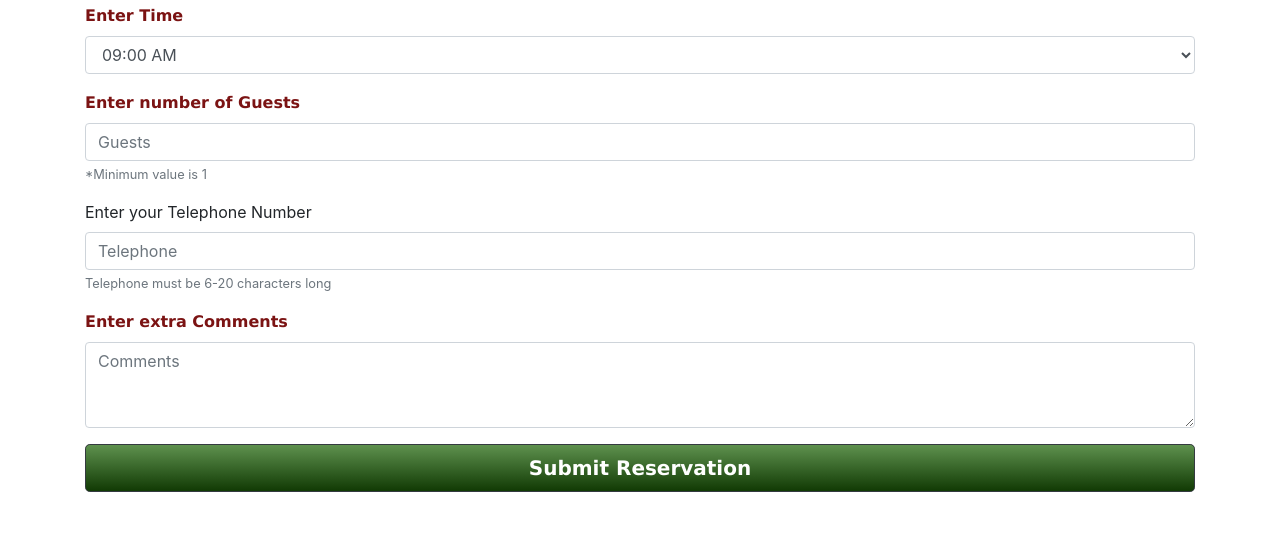
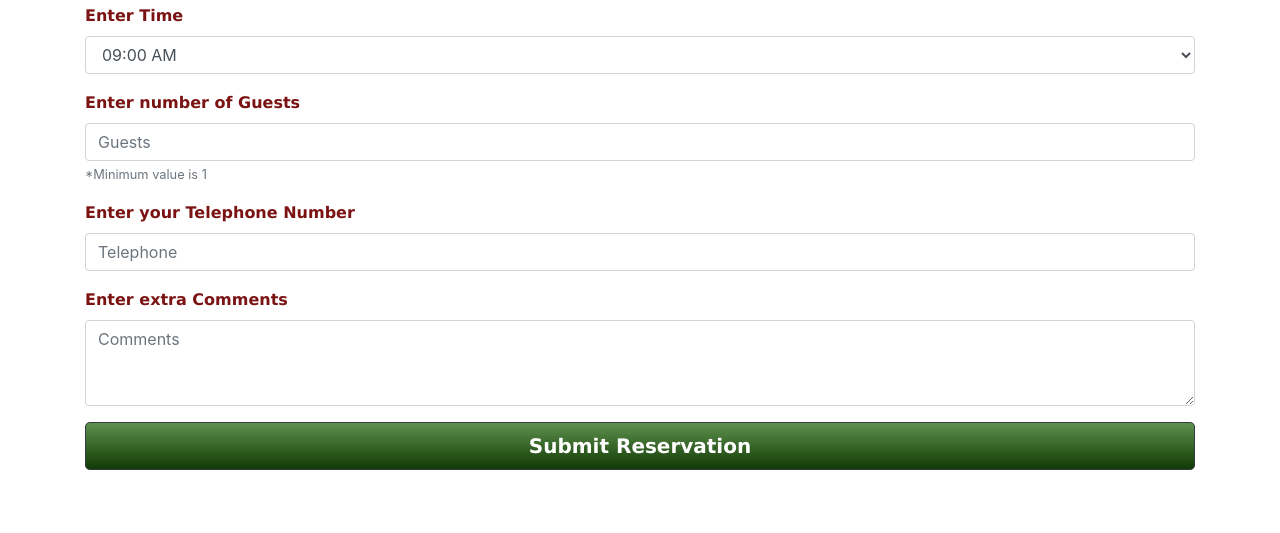
Before and after one commit to EndiTrico/Restaurant_Booking_Management_System-Cherry_Restaurant, a PHP site: page /user_reservation.php in a window 1280 px wide. Shown: the part 573-1106 px from the top of the page. Run offline with PHP 8.4, Linux system fonts and the light colour scheme.

Commit message:
yhjcjdsy

```diff
--- a/user_reservation.php
+++ b/user_reservation.php
@@ -92,9 +92,8 @@ if (
                         <small class="form-text text-muted">*Minimum value is 1</small>
                     </div>
                     <div class="form-group">
-                        <label for="guests">Enter your Telephone Number</label>
+                        <label for="guests" class="info_style">Enter your Telephone Number</label>
                         <input type="telephone" class="form-control" name="telephone" placeholder="Telephone" required="required">
-                        <small class="form-text text-muted">Telephone must be 6-20 characters long</small>
                     </div>
                     <div class="form-group">
                         <label class="info_style">Enter extra Comments</label>
```
